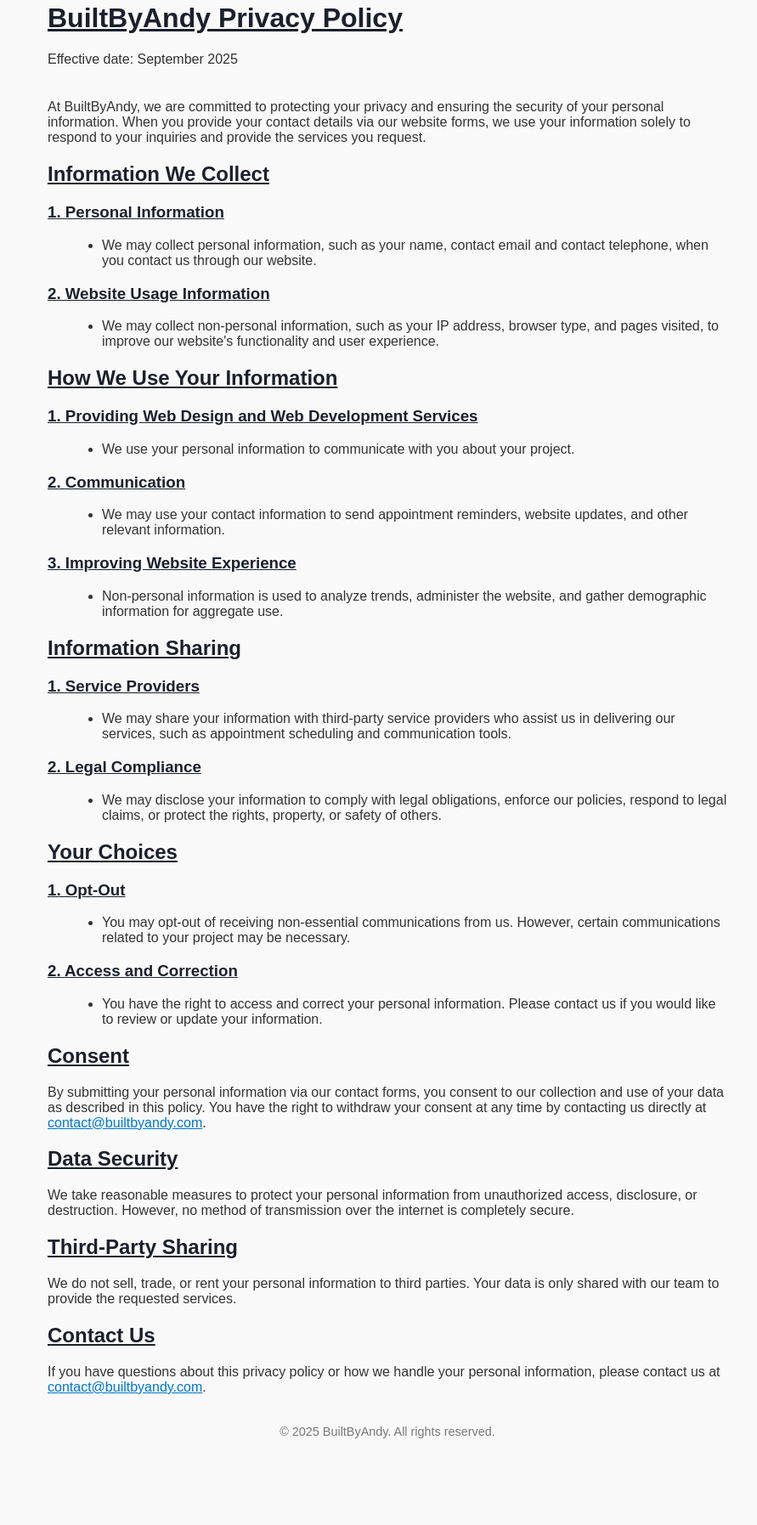
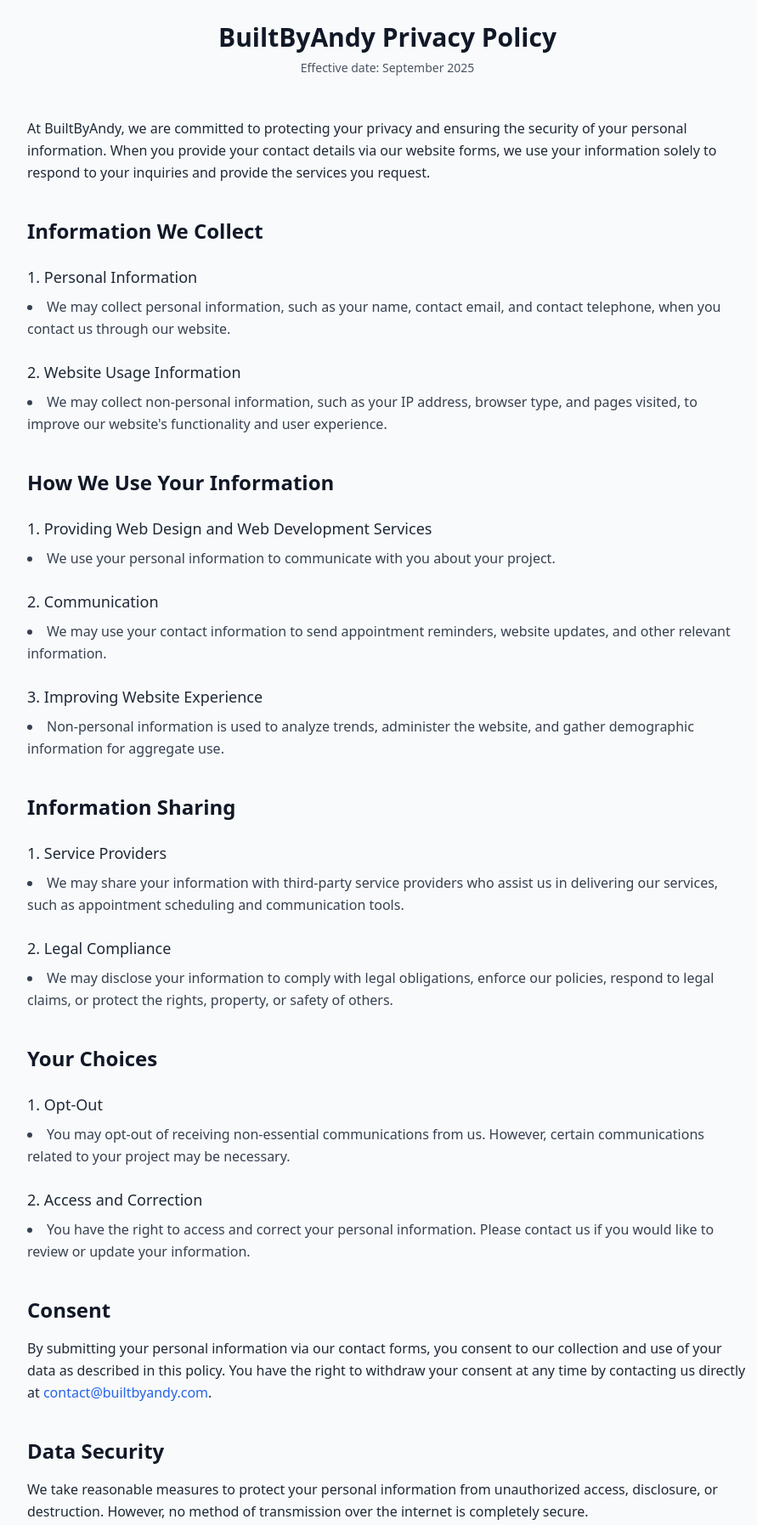
Before and after one commit to AndyWebDev/Portfolio-Website, a plain HTML site: page Privacy-policy.html in a window 1280 px wide. Shown: the part 22-1817 px from the top of the page at 85% size, without its empty margins (184-1075 px from the left). Before the commit the page ends 1731 px from the top, so only its background shows below. Drawn offline with nearby package versions, Linux system fonts and the light colour scheme.

Commit message:
Add files via upload

```diff
--- a/Privacy-policy.html
+++ b/Privacy-policy.html
@@ -2,165 +2,215 @@
 <html lang="en">
   <head>
     <meta charset="UTF-8" />
+    <script src="https://cdn.tailwindcss.com"></script>
+    <script>
+      tailwind.config = { darkMode: "class" };
+    </script>
     <meta name="viewport" content="width=device-width, initial-scale=1.0" />
     <title>Privacy Policy - Built By Andy</title>
-    <style>
-      body {
-        font-family: Arial, sans-serif;
-        background-color: #f9f9f9;
-        color: #333;
-        margin: 0;
-        padding: 0;
-      }
-      header,
-      main,
-      footer {
-        max-width: 800px;
-        margin: 0 auto;
-        padding: 0.2rem;
-      }
-      h1,
-      h2,
-      h3 {
-        color: #1a202c;
-        text-decoration: underline;
-      }
-      a {
-        color: #0077cc;
-        text-decoration: underline;
-      }
-      footer {
-        text-align: center;
-        font-size: 0.9rem;
-        color: #777;
-        padding: 1rem;
-      }
-      ul {
-        margin-left: 1.5rem;
-      }
-    </style>
   </head>
-  <body>
-    <header>
-      <h1>BuiltByAndy Privacy Policy</h1>
-      <p>Effective date: September 2025</p>
+  <body
+    class="bg-gray-50 text-gray-800 max-w-4xl mx-auto px-6 py-12 leading-relaxed"
+  >
+    <header class="mb-12 text-center">
+      <h1 class="text-3xl font-bold text-gray-900 mb-2">
+        BuiltByAndy Privacy Policy
+      </h1>
+      <p class="text-sm text-gray-600">Effective date: September 2025</p>
     </header>
-    <main>
+
+    <main class="space-y-10">
+      <section class="space-y-4">
         <p>
-        At BuiltByAndy, we are committed to protecting your privacy and ensuring
-        the security of your personal information. When you provide your contact
-        details via our website forms, we use your information solely to respond
-        to your inquiries and provide the services you request.
+          At BuiltByAndy, we are committed to protecting your privacy and
+          ensuring the security of your personal information. When you provide
+          your contact details via our website forms, we use your information
+          solely to respond to your inquiries and provide the services you
+          request.
         </p>
+      </section>
 
-      <h2>Information We Collect</h2>
-      <h3>1. Personal Information</h3>
-      <ul>
+      <section class="space-y-6">
+        <h2 class="text-2xl font-semibold text-gray-900">
+          Information We Collect
+        </h2>
+
+        <div class="space-y-2">
+          <h3 class="text-lg font-medium text-gray-800">
+            1. Personal Information
+          </h3>
+          <ul class="list-disc list-inside space-y-1 text-gray-700">
             <li>
-          We may collect personal information, such as your name, contact email
-          and contact telephone, when you contact us through our website.
+              We may collect personal information, such as your name, contact
+              email, and contact telephone, when you contact us through our
+              website.
             </li>
           </ul>
+        </div>
 
-      <h3>2. Website Usage Information</h3>
-      <ul>
+        <div class="space-y-2">
+          <h3 class="text-lg font-medium text-gray-800">
+            2. Website Usage Information
+          </h3>
+          <ul class="list-disc list-inside space-y-1 text-gray-700">
             <li>
               We may collect non-personal information, such as your IP address,
               browser type, and pages visited, to improve our website's
               functionality and user experience.
             </li>
           </ul>
+        </div>
+      </section>
 
-      <h2>How We Use Your Information</h2>
-      <h3>1. Providing Web Design and Web Development Services</h3>
-      <ul>
+      <section class="space-y-6">
+        <h2 class="text-2xl font-semibold text-gray-900">
+          How We Use Your Information
+        </h2>
+
+        <div class="space-y-2">
+          <h3 class="text-lg font-medium text-gray-800">
+            1. Providing Web Design and Web Development Services
+          </h3>
+          <ul class="list-disc list-inside space-y-1 text-gray-700">
             <li>
-          We use your personal information to communicate with you about your
-          project.
+              We use your personal information to communicate with you about
+              your project.
             </li>
           </ul>
-      <h3>2. Communication</h3>
-      <ul>
+        </div>
+
+        <div class="space-y-2">
+          <h3 class="text-lg font-medium text-gray-800">2. Communication</h3>
+          <ul class="list-disc list-inside space-y-1 text-gray-700">
             <li>
               We may use your contact information to send appointment reminders,
               website updates, and other relevant information.
             </li>
           </ul>
-      <h3>3. Improving Website Experience</h3>
-      <ul>
+        </div>
+
+        <div class="space-y-2">
+          <h3 class="text-lg font-medium text-gray-800">
+            3. Improving Website Experience
+          </h3>
+          <ul class="list-disc list-inside space-y-1 text-gray-700">
             <li>
               Non-personal information is used to analyze trends, administer the
               website, and gather demographic information for aggregate use.
             </li>
           </ul>
+        </div>
+      </section>
 
-      <h2>Information Sharing</h2>
-      <h3>1. Service Providers</h3>
-      <ul>
+      <section class="space-y-6">
+        <h2 class="text-2xl font-semibold text-gray-900">
+          Information Sharing
+        </h2>
+
+        <div class="space-y-2">
+          <h3 class="text-lg font-medium text-gray-800">
+            1. Service Providers
+          </h3>
+          <ul class="list-disc list-inside space-y-1 text-gray-700">
             <li>
-          We may share your information with third-party service providers who
-          assist us in delivering our services, such as appointment scheduling
-          and communication tools.
+              We may share your information with third-party service providers
+              who assist us in delivering our services, such as appointment
+              scheduling and communication tools.
             </li>
           </ul>
-      <h3>2. Legal Compliance</h3>
-      <ul>
+        </div>
+
+        <div class="space-y-2">
+          <h3 class="text-lg font-medium text-gray-800">2. Legal Compliance</h3>
+          <ul class="list-disc list-inside space-y-1 text-gray-700">
             <li>
               We may disclose your information to comply with legal obligations,
-          enforce our policies, respond to legal claims, or protect the rights,
-          property, or safety of others.
+              enforce our policies, respond to legal claims, or protect the
+              rights, property, or safety of others.
             </li>
           </ul>
+        </div>
+      </section>
 
-      <h2>Your Choices</h2>
-      <h3>1. Opt-Out</h3>
-      <ul>
+      <section class="space-y-6">
+        <h2 class="text-2xl font-semibold text-gray-900">Your Choices</h2>
+
+        <div class="space-y-2">
+          <h3 class="text-lg font-medium text-gray-800">1. Opt-Out</h3>
+          <ul class="list-disc list-inside space-y-1 text-gray-700">
             <li>
               You may opt-out of receiving non-essential communications from us.
               However, certain communications related to your project may be
               necessary.
             </li>
           </ul>
-      <h3>2. Access and Correction</h3>
-      <ul>
+        </div>
+
+        <div class="space-y-2">
+          <h3 class="text-lg font-medium text-gray-800">
+            2. Access and Correction
+          </h3>
+          <ul class="list-disc list-inside space-y-1 text-gray-700">
             <li>
-          You have the right to access and correct your personal information.
-          Please contact us if you would like to review or update your
-          information.
+              You have the right to access and correct your personal
+              information. Please contact us if you would like to review or
+              update your information.
             </li>
           </ul>
+        </div>
+      </section>
 
-      <h2>Consent</h2>
+      <section class="space-y-4">
+        <h2 class="text-2xl font-semibold text-gray-900">Consent</h2>
         <p>
           By submitting your personal information via our contact forms, you
           consent to our collection and use of your data as described in this
           policy. You have the right to withdraw your consent at any time by
           contacting us directly at
-        <a href="mailto:contact@builtbyandy.com">contact@builtbyandy.com</a>.
+          <a
+            href="mailto:contact@builtbyandy.com"
+            class="text-blue-600 hover:underline"
+            >contact@builtbyandy.com</a
+          >.
         </p>
+      </section>
 
-      <h2>Data Security</h2>
+      <section class="space-y-4">
+        <h2 class="text-2xl font-semibold text-gray-900">Data Security</h2>
         <p>
           We take reasonable measures to protect your personal information from
           unauthorized access, disclosure, or destruction. However, no method of
           transmission over the internet is completely secure.
         </p>
+      </section>
 
-      <h2>Third-Party Sharing</h2>
+      <section class="space-y-4">
+        <h2 class="text-2xl font-semibold text-gray-900">
+          Third-Party Sharing
+        </h2>
         <p>
           We do not sell, trade, or rent your personal information to third
-        parties. Your data is only shared with our team to provide the requested
-        services.
+          parties. Your data is only shared with our team to provide the
+          requested services.
         </p>
+      </section>
 
-      <h2>Contact Us</h2>
+      <section class="space-y-4">
+        <h2 class="text-2xl font-semibold text-gray-900">Contact Us</h2>
         <p>
           If you have questions about this privacy policy or how we handle your
           personal information, please contact us at
-        <a href="mailto:contact@builtbyandy.com">contact@builtbyandy.com</a>.
+          <a
+            href="mailto:contact@builtbyandy.com"
+            class="text-blue-600 hover:underline"
+            >contact@builtbyandy.com</a
+          >.
         </p>
+      </section>
     </main>
 
-    <footer>&copy; 2025 BuiltByAndy. All rights reserved.</footer>
+    <footer class="mt-12 text-center text-sm text-gray-500">
+      &copy; 2025 BuiltByAndy. All rights reserved.
+    </footer>
   </body>
 </html>
```
Lines whose indentation alone changed are shown as unchanged.
